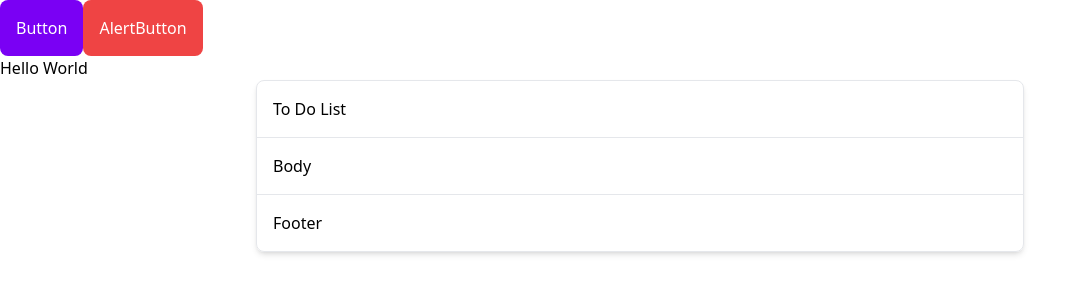
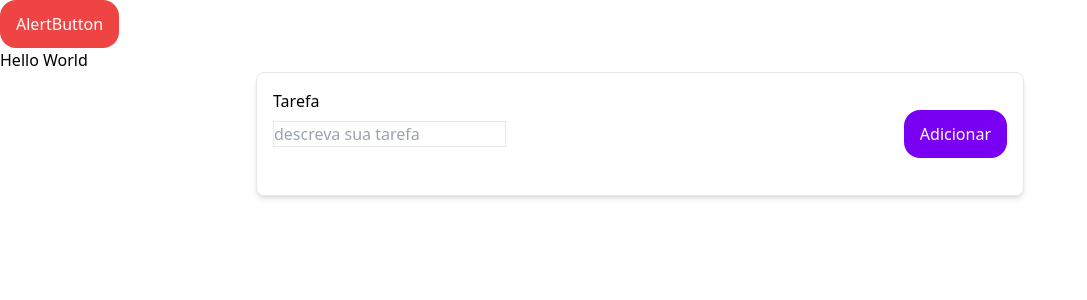
Before and after one commit to SamuelSsc/front-testing, a React (Vite) app: page / in a window 1280 px wide. Shown: the top 300 px of the page, without its empty margins (0-1087 px from the left). Built offline with nearby package versions, Linux system fonts and the light colour scheme.

Commit message:
created base component

```diff
--- a/src/App.tsx
+++ b/src/App.tsx
@@ -1,19 +1,46 @@
+import  { useState } from "react";
 import { Button, Card, CardBody, CardFooter, CardHeader } from "./atomic";
 
 
 function App() {
+  const [tasks, setTasks] = useState<string[]>([])
+  const [newTaskValue, setNewTaskValue] = useState<string>()
+  const [inputKey, setInputKey] = useState<number>(0)
+
+  const handleAddedNewTask = () => {
+    setTasks((prev)=> newTaskValue ? [...prev, newTaskValue]: [...prev])
+    setInputKey((prev)=> prev+1)
+  }
+
   return (
     <>
-      <Button>Button</Button>
       <Button variant="danger">AlertButton</Button>
       <h1>Hello World</h1>
       <div className="flex justify-center">
       <Card className="w-3/5">
-        <CardHeader>
-          <h1>To Do List</h1>
-        </CardHeader>
-        <CardBody>Body</CardBody>
-        <CardFooter>Footer</CardFooter>
+        {/* <CardHeader>
+        <h1>To Do List</h1>
+        </CardHeader> */}
+        <CardBody>
+        <div className="flex flex justify-between items-center">
+          <div className="flex flex-col mb-xl">
+          <label className="mb-xs">Tarefa</label>
+          <input placeholder="descreva sua tarefa" className="border borde" onChange={(e)=> setNewTaskValue(e.target.value)} key={`input-add-new-task-${inputKey}`}/>
+          </div>
+          <Button onClick={handleAddedNewTask}>Adicionar</Button>
+          </div>
+          {tasks.map((item)=> (
+            <Card className="py-lg my-sm">
+              <CardBody>
+              <div className="flex flex justify-between items-center">
+                {item}
+                <input type="checkbox" className="h-md w-md"/>
+              </div>
+              </CardBody>
+            </Card>
+          ))}
+        </CardBody>
+        {/* <CardFooter>Footer</CardFooter> */}
       </Card>
       </div>
     </>
--- a/src/atomic/mol.button/button.style.ts
+++ b/src/atomic/mol.button/button.style.ts
@@ -1,8 +1,8 @@
-import { ButtonMinHeight } from "@atomic/obj.constants";
+import { ButtonHeight } from "@atomic/obj.constants";
 import { tv } from "tailwind-variants";
 
 export const buttonStyle = tv({
-    base: `min-h-[${ButtonMinHeight}] p-md rounded-lg font-medium`,
+    base: `h-[${ButtonHeight}] px-md py-sm rounded-2xl font-medium`,
     variants: {
       variant: {
         primary: "bg-primary text-white hover:bg-primary/80",
--- a/src/atomic/obj.constants/constants.ts
+++ b/src/atomic/obj.constants/constants.ts
@@ -20,4 +20,4 @@ export const Colors = {
     },
 }
 
-export const ButtonMinHeight = "48px"
+export const ButtonHeight = "48px"
```
